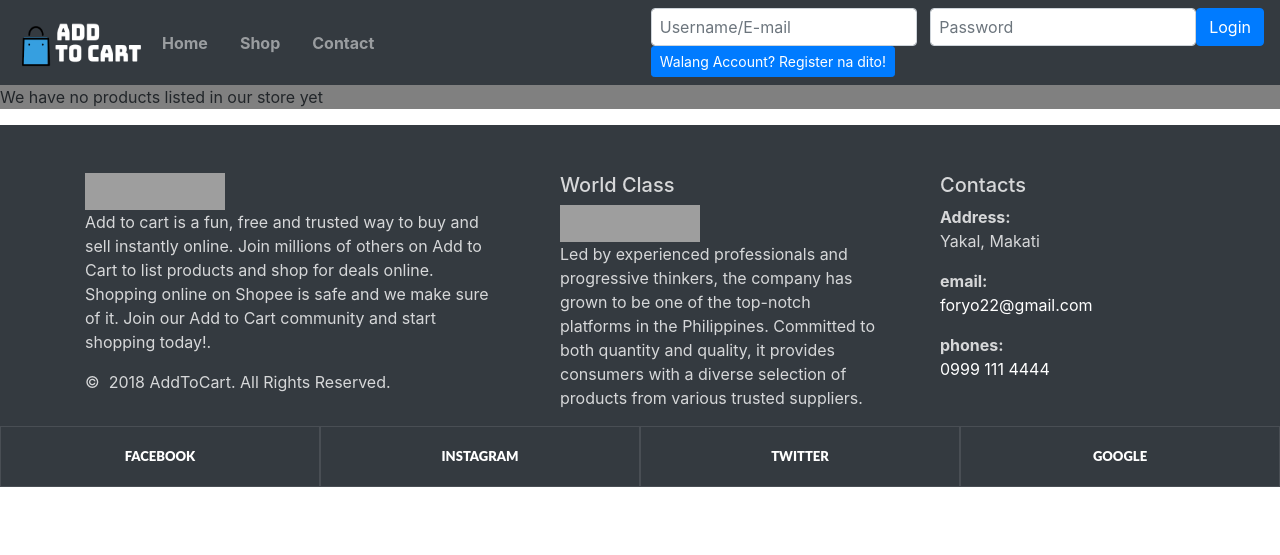
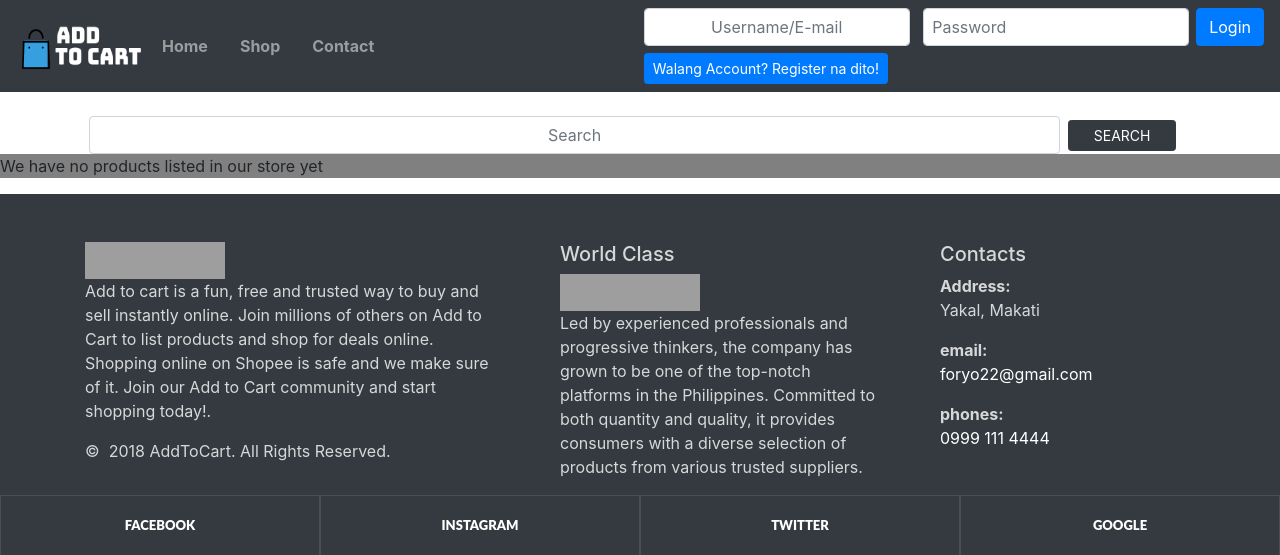
Before and after one commit to vergarapog/advaweb-finals, a PHP site: page /mainshop.php in a window 1280 px wide. Shown: the top 555 px of the page. Run offline with PHP 8.4, Linux system fonts and the light colour scheme; data that the repository does not hold is empty; grey boxes are pictures that could not be loaded.

Commit message:
added search bar

```diff
--- a/mainshop.php
+++ b/mainshop.php
@@ -28,9 +28,15 @@
  	$dynamicList = "We have no products listed in our store yet";
  }
  mysqli_close($connection);
- ?>
+ ?> <br>
 
+ <form class="form-inline mr-auto row justify-content-center " action="search.php" method="post" valign="center">
+   <input class="form-control mr-sm-2 col-9" type="text" name="search" placeholder="Search">
+   <button class="btn btn-dark btn-rounded btn-sm my-0 col-1" type="submit" name="search-submit">SEARCH</button>
+ </form>
   <main style="background-color:gray;">
+
+
      <p><?php echo $dynamicList; ?><br />
        </p>
 
--- a/view-comp/header.php
+++ b/view-comp/header.php
@@ -64,6 +64,10 @@ body{ margin:0px; }
 #f { -ms-grid-column: 2; -ms-grid-row: 2; }
 #g { -ms-grid-column: 3; -ms-grid-row: 2; }
 #h { -ms-grid-column: 4; -ms-grid-row: 2; }
+
+input[type="text"]{
+              text-align: center;
+          }
 </style>
 
 
@@ -73,7 +77,7 @@ body{ margin:0px; }
 
         <header>
           <nav class="navbar navbar-expand-lg navbar-dark bg-dark" style="background-color: #a8cdd6;">
-          <a href="#">
+          <a href="index.php">
             <img src="images/web-logo-final4.png" alt="logo" height="60" width="130">
           </a>
 
@@ -111,11 +115,12 @@ body{ margin:0px; }
 
 	                <input type="password" name="password" placeholder="Password" class="form-control px-2">
 
-	                <button  type="submit" class="btn btn-primary " name="login-submit">Login</button>
+	                <button  type="submit" style="margin-left: 7px" class="btn btn-primary " name="login-submit">Login</button>
 	              </form>
 
                 <form class="" action="signup.php" method="post">
-                  <button type="submit" class="btn btn-sm btn-primary " name="link-signup">Walang Account? Register na dito!</button>
+
+                  <button type="submit" style="margin-top: 7px" class="btn btn-sm btn-primary " name="link-signup">Walang Account? Register na dito!</button>
                 </form>';
 							}
 							 ?>
```
Also changed, not shown: search.php (added).
